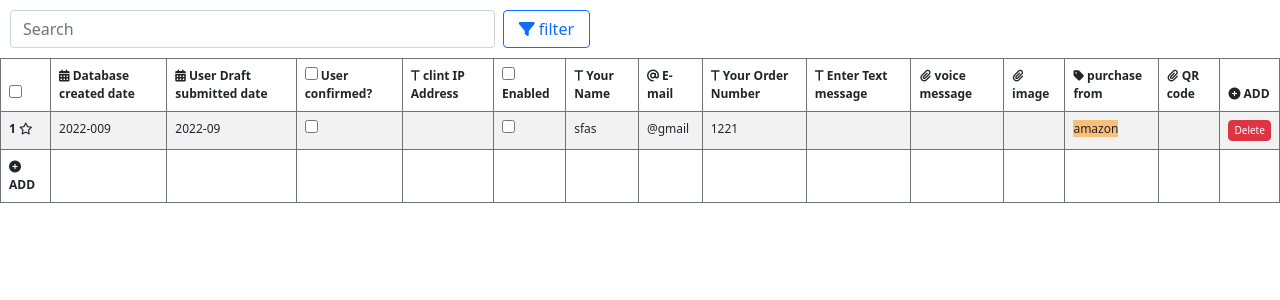
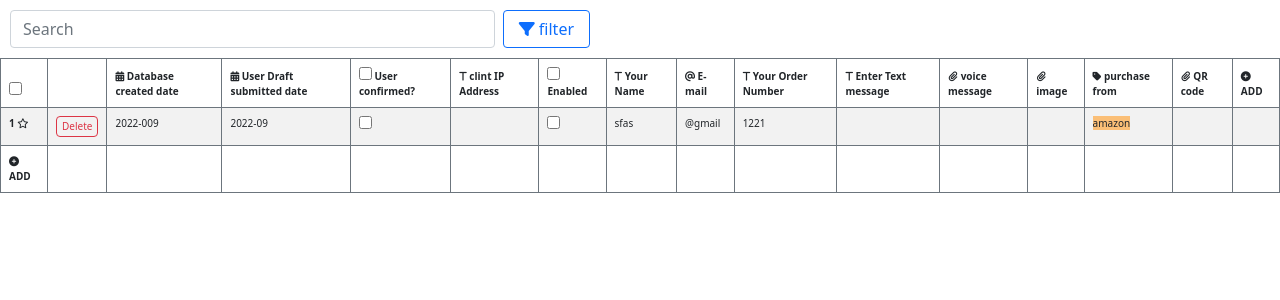
Before and after one commit to xovar/connect-to-database, a PHP site: page /project/admin/index.php in a window 1280 px wide. Shown: the top 300 px of the page. Run offline with PHP 8.4, Linux system fonts and the light colour scheme.

Commit message:
edit done

```diff
--- a/admin/assets/css/style.css
+++ b/admin/assets/css/style.css
@@ -6,7 +6,7 @@
     width: 100px;
 }
 tr{
-    font-size: 12px;
+    font-size: 10px;
 }
 .purchase{
     background-color: #FBBF77;
--- a/admin/index.php
+++ b/admin/index.php
@@ -18,6 +18,7 @@
     <thead>
         <tr>
             <th scope="col"><input type="checkbox"></th>
+            <th></th>
             <th scope="col"><i class="fa-solid fa-calendar-days"></i> Database created date</th>
             <th scope="col"><i class="fa-solid fa-calendar-days"></i> User Draft submitted date</th>
             <th scope="col"><input type="checkbox"> User confirmed?</th>
@@ -37,6 +38,7 @@
     <tbody>
         <tr>
             <th scope="row">1 <i class="fa-regular fa-star"></i></th>
+            <td><button type="button" class="btn btn-outline-danger delBtn" data-bs-toggle="modal" data-bs-target="#exampleModal">Delete</button></td>
             <td>2022-009</td>
             <td>2022-09</td>
             <td><input type="checkbox"></td>
@@ -50,10 +52,11 @@
             <td></td>
             <td><span class="purchase">amazon</span></td>
             <td></td>
-            <td><button type="button" class="btn btn-outline btn-danger delBtn" data-bs-toggle="modal" data-bs-target="#exampleModal">Delete</button></td>
+            <td></td>
         </tr>
         <tr>
             <th scope="row"><i class="fa-solid fa-circle-plus"></i> ADD</th>
+            <td></td>
             <td></td>
             <td></td>
             <td></td>
@@ -77,7 +80,7 @@
   <div class="modal-dialog">
     <div class="modal-content">
       <div class="modal-header">
-        <h5 class="modal-title" id="exampleModalLabel">Do yow want to delete this data?</h5>
+        <h5 class="modal-title" id="exampleModalLabel">Do you want to delete this data?</h5>
         <button type="button" class="btn-close" data-bs-dismiss="modal" aria-label="Close"></button>
       </div>
       <div class="modal-body">
```
